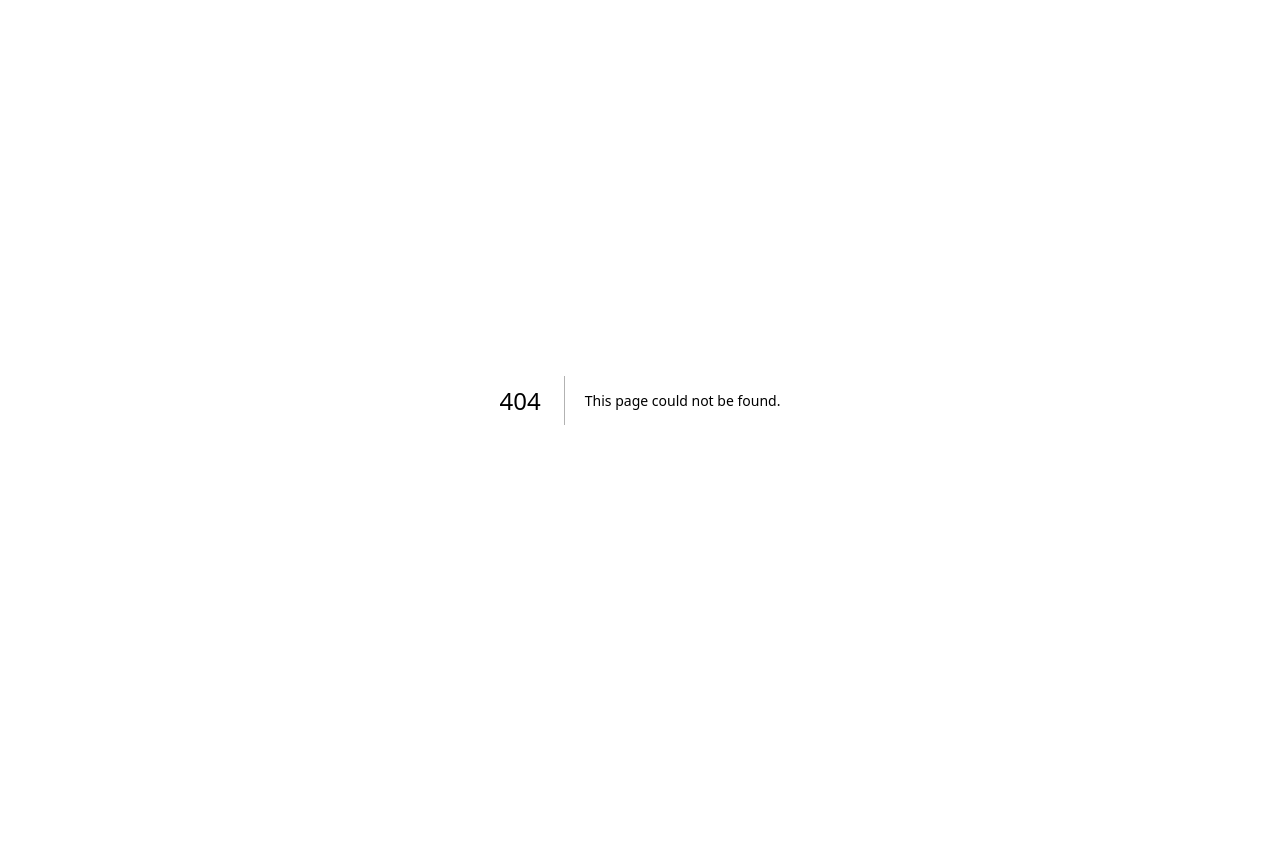
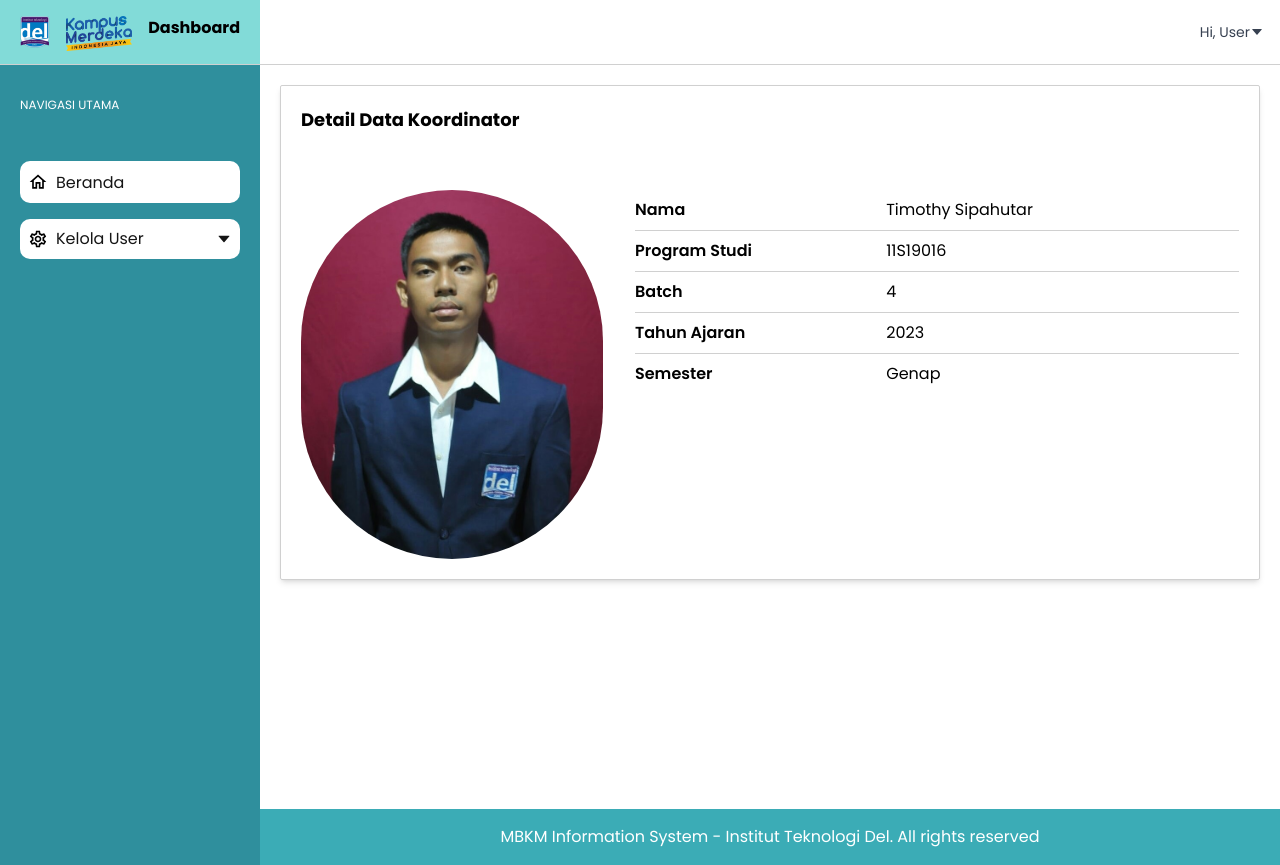
Before and after one commit to Timothy1120/frontend-final-project, a Next.js app: page /admin/user/koordinator/detail in a window 1280 px wide. Before the commit this address had no page. Before the commit the page ends 800 px from the top, so only its background shows below. Built offline with nearby package versions, Linux system fonts and the light colour scheme.

Commit message:
add koordinator and staff detail

```diff
--- /dev/null
+++ b/src/pages/admin/user/koordinator/detail.jsx
@@ -0,0 +1,59 @@
+import Navbar from "@/components/Navbar";
+import Sidebar from "@/components/admin/Sidebar";
+import Footer from "@/components/Footer";
+import Image from "next/image";
+import Face from "../../../../../public/images/mahasiswa-example.jpeg";
+
+export default function Detail() {
+    return (
+        <div className="font-poppins">
+            <Navbar />
+            <div className="flex flex-row">
+                <Sidebar />
+                <div className="w-full flex flex-col justify-between">
+                    <main id="detail-koordinator-contents">
+                        <div className="rounded-sm border border-neutral-02 shadow-md m-5 px-5 py-5">
+                            <div className="text-lg font-bold mb-14">
+                                Detail Data Koordinator
+                            </div>
+                            <div className="flex space-x-8">
+                                <div className="w-1/3">
+                                    <Image
+                                        className="rounded-full object-cover object-center"
+                                        src={Face}
+                                        alt="face"
+                                        height={400}
+                                        width={400}
+                                    />
+                                </div>
+                                <div className="divide-y divide-neutral-02 w-2/3">
+                                    <div className="flex w-full space-x-4 py-2">
+                                        <div className="w-2/5 font-semibold">Nama</div>
+                                        <div className="w-3/5">Timothy Sipahutar</div>
+                                    </div>
+                                    <div className="flex w-full space-x-4 py-2">
+                                        <div className="w-2/5 font-semibold">Program Studi</div>
+                                        <div className="w-3/5">11S19016</div>
+                                    </div>
+                                    <div className="flex w-full space-x-4 py-2">
+                                        <div className="w-2/5 font-semibold">Batch</div>
+                                        <div className="w-3/5">4</div>
+                                    </div>
+                                    <div className="flex w-full space-x-4 py-2">
+                                        <div className="w-2/5 font-semibold">Tahun Ajaran</div>
+                                        <div className="w-3/5">2023</div>
+                                    </div>
+                                    <div className="flex w-full space-x-4 py-2">
+                                        <div className="w-2/5 font-semibold">Semester</div>
+                                        <div className="w-3/5">Genap</div>
+                                    </div>
+                                </div>
+                            </div>
+                        </div>
+                    </main>
+                    <Footer></Footer>
+                </div>
+            </div>
+        </div>
+    );
+}
--- a/src/pages/admin/user/koordinator/index.jsx
+++ b/src/pages/admin/user/koordinator/index.jsx
@@ -71,7 +71,7 @@
                                             <Button
                                                 variant="primary"
                                                 text="Lihat Detail"
-                                                to={"/user/detail"}
+                                                to={"/admin/user/koordinator/detail"}
                                             />
                                         </td>
                                     </tr>
@@ -105,7 +105,7 @@
                                             <Button
                                                 variant="primary"
                                                 text="Lihat Detail"
-                                                to={"/user/detail"}
+                                                to={"/admin/user/koordinator/detail"}
                                             />
                                         </td>
                                     </tr>
@@ -139,7 +139,7 @@
                                             <Button
                                                 variant="primary"
                                                 text="Lihat Detail"
-                                                to={"/user/detail"}
+                                                to={"/admin/user/koordinator/detail"}
                                             />
                                         </td>
                                     </tr>
@@ -173,7 +173,7 @@
                                             <Button
                                                 variant="primary"
                                                 text="Lihat Detail"
-                                                to={"/user/detail"}
+                                                to={"/admin/user/koordinator/detail"}
                                             />
                                         </td>
                                     </tr>
--- /dev/null
+++ b/src/pages/admin/user/staff/detail.jsx
@@ -0,0 +1,51 @@
+import Navbar from "@/components/Navbar";
+import Sidebar from "@/components/admin/Sidebar";
+import Footer from "@/components/Footer";
+import Image from "next/image";
+import Face from "../../../../../public/images/mahasiswa-example.jpeg";
+
+export default function Detail() {
+    return (
+        <div className="font-poppins">
+            <Navbar />
+            <div className="flex flex-row">
+                <Sidebar />
+                <div className="w-full flex flex-col justify-between">
+                    <main id="detail-staff-contents">
+                        <div className="rounded-sm border border-neutral-02 shadow-md m-5 px-5 py-5">
+                            <div className="text-lg font-bold mb-14">
+                                Detail Data Staff
+                            </div>
+                            <div className="flex space-x-8">
+                                <div className="w-1/3">
+                                    <Image
+                                        className="rounded-full object-cover object-center"
+                                        src={Face}
+                                        alt="face"
+                                        height={400}
+                                        width={400}
+                                    />
+                                </div>
+                                <div className="divide-y divide-neutral-02 w-2/3">
+                                    <div className="flex w-full space-x-4 py-2">
+                                        <div className="w-2/5 font-semibold">Nama</div>
+                                        <div className="w-3/5">Timothy Sipahutar</div>
+                                    </div>
+                                    <div className="flex w-full space-x-4 py-2">
+                                        <div className="w-2/5 font-semibold">NIP</div>
+                                        <div className="w-3/5">11S19016</div>
+                                    </div>
+                                    <div className="flex w-full space-x-4 py-2">
+                                        <div className="w-2/5 font-semibold">Program Studi</div>
+                                        <div className="w-3/5">ifs19016@students.del.ac.id</div>
+                                    </div>
+                                </div>
+                            </div>
+                        </div>
+                    </main>
+                    <Footer></Footer>
+                </div>
+            </div>
+        </div>
+    );
+}
--- a/src/pages/admin/user/staff/index.jsx
+++ b/src/pages/admin/user/staff/index.jsx
@@ -71,7 +71,7 @@
                                             <Button
                                                 variant="primary"
                                                 text="Lihat Detail"
-                                                to={"/user/detail"}
+                                                to={"/admin/user/staff/detail"}
                                             />
                                         </td>
                                     </tr>
@@ -105,7 +105,7 @@
                                             <Button
                                                 variant="primary"
                                                 text="Lihat Detail"
-                                                to={"/user/detail"}
+                                                to={"/admin/user/staff/detail"}
                                             />
                                         </td>
                                     </tr>
@@ -139,7 +139,7 @@
                                             <Button
                                                 variant="primary"
                                                 text="Lihat Detail"
-                                                to={"/user/detail"}
+                                                to={"/admin/user/staff/detail"}
                                             />
                                         </td>
                                     </tr>
@@ -173,7 +173,7 @@
                                             <Button
                                                 variant="primary"
                                                 text="Lihat Detail"
-                                                to={"/user/detail"}
+                                                to={"/admin/user/staff/detail"}
                                             />
                                         </td>
                                     </tr>
@@ -207,7 +207,7 @@
                                             <Button
                                                 variant="primary"
                                                 text="Lihat Detail"
-                                                to={"/user/detail"}
+                                                to={"/admin/user/staff/detail"}
                                             />
                                         </td>
                                     </tr>
```
